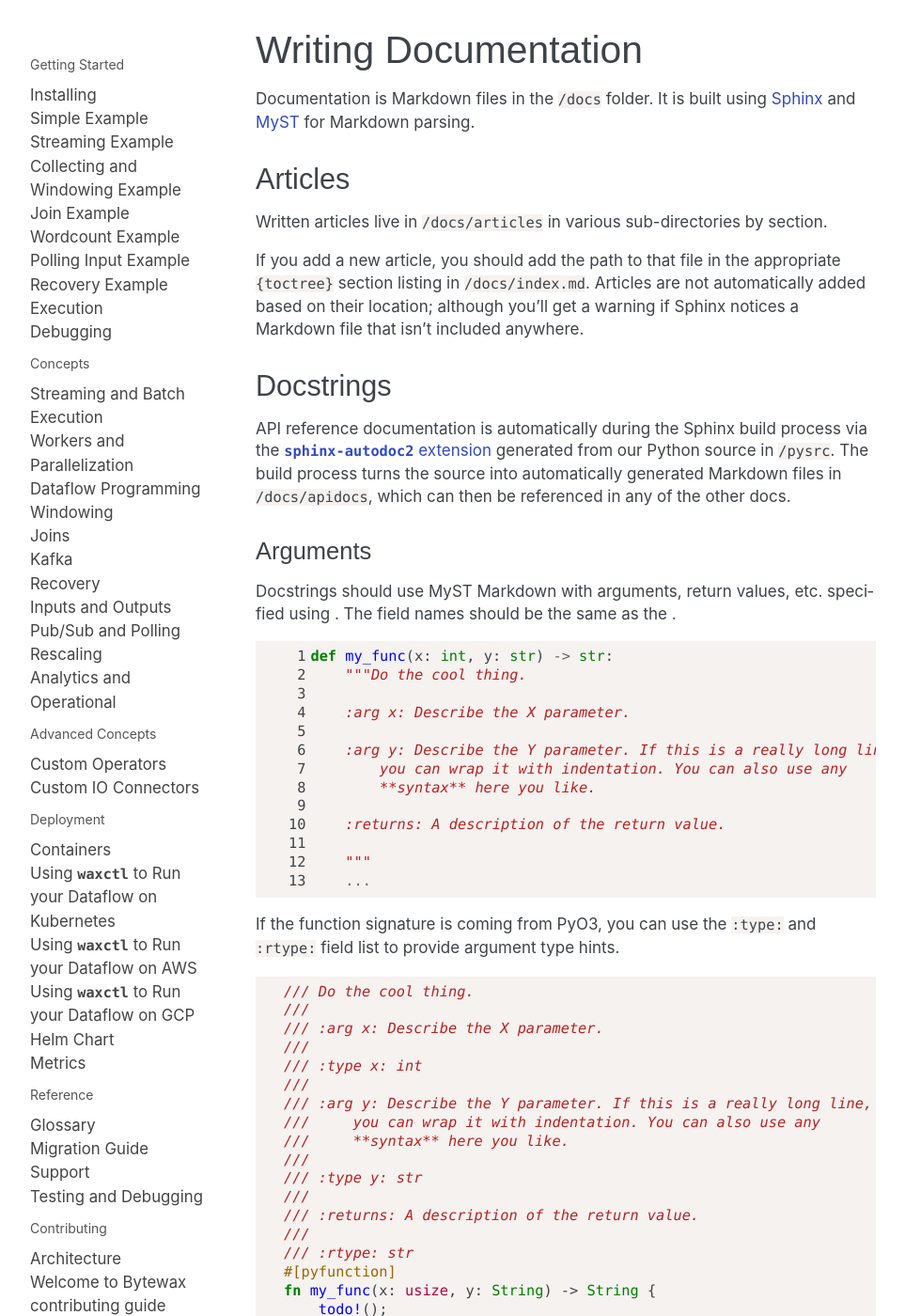
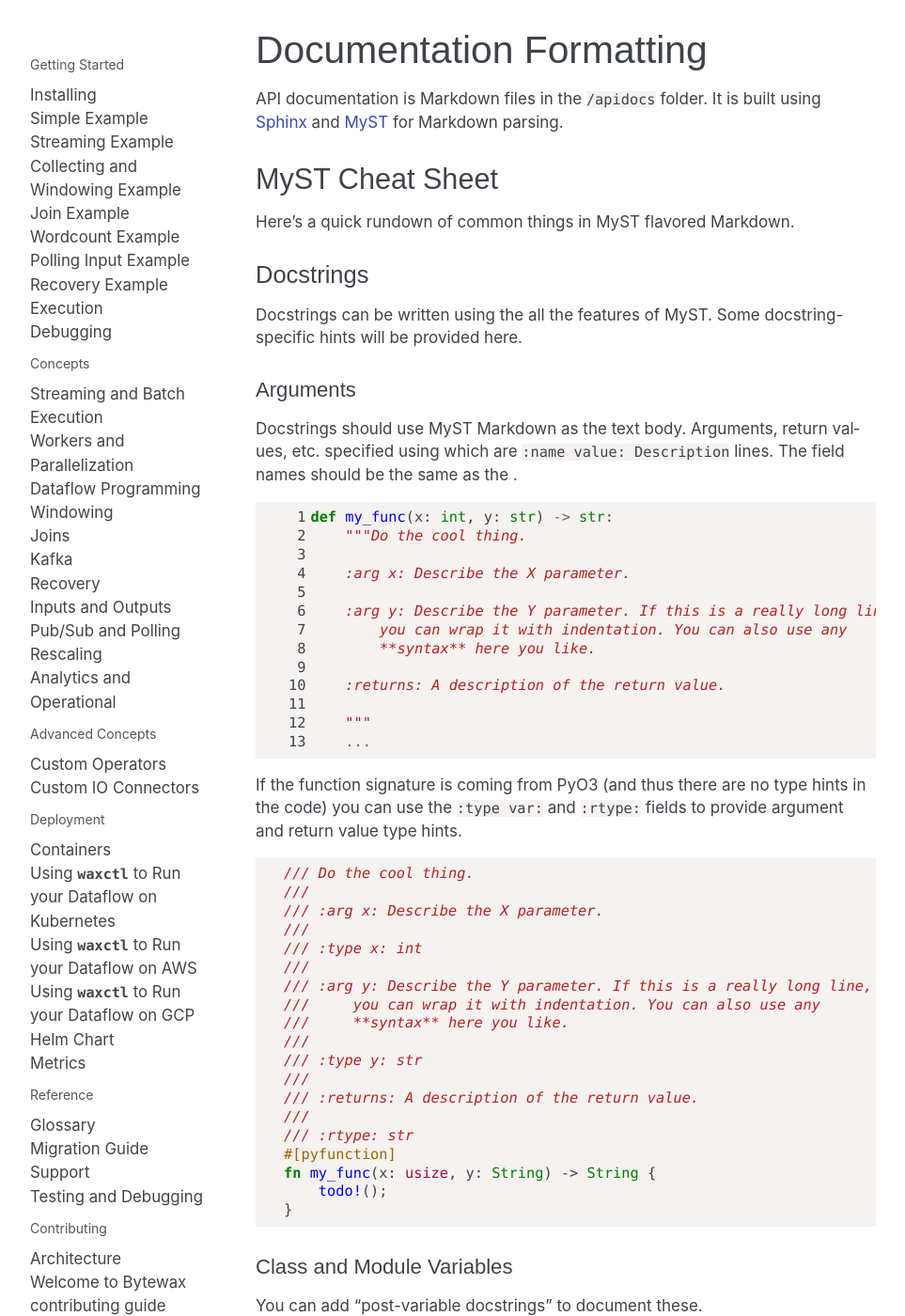
Before and after one commit to bytewax/bytewax, a Sphinx documentation site: the page built from docs/articles/contributing/writing-docs.md, in a window 1280 px wide and 1400 px high. Shown: the whole window at 94% size, without its empty margins (148-1111 px from the left). Built offline with Sphinx 7.4.7, drawn with Linux system fonts in a browser that asks for light colours; pages that are not in the unit, such as notebooks, are missing from menus; some of the changed text lies outside the part shown.

Commit message:
Merges new writing docs

`````diff
--- a/docs/articles/contributing/writing-docs.md
+++ b/docs/articles/contributing/writing-docs.md
@@ -1,36 +1,25 @@
-# Writing Documentation
+# Documentation Formatting
 
-Documentation is Markdown files in the `/docs` folder. It is built
-using [Sphinx](https://www.sphinx-doc.org/en/master/) and
+API documentation is Markdown files in the `/apidocs` folder. It is
+built using [Sphinx](https://www.sphinx-doc.org/en/master/) and
 [MyST](https://myst-parser.readthedocs.io/en/latest/index.html) for
 Markdown parsing.
 
-## Articles
+## MyST Cheat Sheet
 
-Written articles live in `/docs/articles` in various sub-directories
-by section.
+Here's a quick rundown of common things in MyST flavored Markdown.
 
-If you add a new article, you should add the path to that file in the
-appropriate `{toctree}` section listing in `/docs/index.md`. Articles
-are not automatically added based on their location; although you'll
-get a warning if Sphinx notices a Markdown file that isn't included
-anywhere.
+### Docstrings
 
-## Docstrings
+Docstrings can be written using the all the features of MyST. Some
+docstring-specific hints will be provided here.
 
-API reference documentation is automatically during the Sphinx build
-process via the [`sphinx-autodoc2`
-extension](https://sphinx-autodoc2.readthedocs.io/en/latest/index.html)
-generated from our Python source in `/pysrc`. The build process turns
-the source into automatically generated Markdown files in
-`/docs/apidocs`, which can then be referenced in any of the other
-docs.
+#### Arguments
 
-### Arguments
-
-Docstrings should use MyST Markdown with arguments, return values,
-etc. specified using [MyST field lists](inv:myst#syntax/fieldlists).
-The field names should be the same as the
+Docstrings should use MyST Markdown as the text body. Arguments,
+return values, etc. specified using [MyST field
+lists](inv:myst#syntax/fieldlists) which are `:name value:
+Description` lines. The field names should be the same as the
 [Sphinx](inv:sphinx#info-field-lists).
 
 ```python
@@ -49,8 +38,9 @@ def my_func(x: int, y: str) -> str:
     ...
 ```
 
-If the function signature is coming from PyO3, you can use the
-`:type:` and `:rtype:` field list to provide argument type hints.
+If the function signature is coming from PyO3 (and thus there are no
+type hints in the code) you can use the `:type var:` and `:rtype:`
+fields to provide argument and return value type hints.
 
 ```rust
 /// Do the cool thing.
@@ -74,7 +64,7 @@ fn my_func(x: usize, y: String) -> String {
 }
 ```
 
-### Class and Module Variables
+#### Class and Module Variables
 
 You can add "post-variable docstrings" to document these.
 
@@ -96,13 +86,13 @@ class Container:
     """This is the docstring for this other attribute."""
 ```
 
-## Cross References
+### Cross References
 
 See [MyST's documentation on cross
 referencing](inv:myst#syntax/cross-referencing) for all the ways this
 can work. I'll give a quick summary here.
 
-### Other Markdown Files
+#### Other Markdown Files
 
 To link to an entire article you can use normal Markdown link syntax
 with a path to the Markdown file. The path can be relative or
@@ -128,7 +118,7 @@ Appears as:
 > Read about <project:/articles/concepts/recovery.md>
 
 (xref-specific-section)=
-### A Specific Section
+#### A Specific Section
 
 The system does not automatically generate xref links for headings.
 You can manually add a reference name to any heading via the
@@ -176,7 +166,7 @@ Instead make an explicit reference target with `(ref-name)=`.
 
 :::
 
-### API Docs
+#### API Docs
 
 To link to a symbol in the Bytewax library, use the full dotted path
 to it surrounded by `` ` `` and proceeded by `{py:obj}`.
@@ -201,7 +191,9 @@ Appears as:
 
 > This operator returns a {py:obj}`~bytewax.dataflow.Stream`.
 
-## Example Code
+### Example Code
+
+Use backtick code blocks with the `python` language type.
 
 ````markdown
 ```python
@@ -209,7 +201,7 @@ flow = Dataflow()
 ```
 ````
 
-## Shell Sessions
+### Shell Sessions
 
 Use the language type `console` (instead of `bash`), and start
 commands you run with `$` to get proper highlighting.
@@ -227,3 +219,106 @@ Appears as:
 > $ waxctl list
 > output here
 > ```
+
+### Mermaid Diagrams
+
+We have install the Sphinx
+[`sphinxcontrib-mermaid`](https://sphinxcontrib-mermaid-demo.readthedocs.io/en/latest/)
+plugin which allows you to use `mermaid` as a code block language
+name.
+
+````markdown
+```mermaid
+graph TD
+
+I1[Kafka Consumer `users`] --> D1[Users Deserializer] --> K1[Key on User ID]
+I2[Kafka Consumer `transactions`] --> D2[Transactions Deserializer] --> K2[Key on User ID]
+
+K1 & K2 --> J1[Join on User ID] --> V[Validator] --> S[Enriched Serializer] --> O1[Kafka Producer `enriched_txns`]
+V --> O2[Kafka Producer `enriched_txns_dead_letter_queue`]
+```
+````
+
+Appears as:
+
+```mermaid
+graph TD
+
+I1[Kafka Consumer `users`] --> D1[Users Deserializer] --> K1[Key on User ID]
+I2[Kafka Consumer `transactions`] --> D2[Transactions Deserializer] --> K2[Key on User ID]
+
+K1 & K2 --> J1[Join on User ID] --> V[Validator] --> S[Enriched Serializer] --> O1[Kafka Producer `enriched_txns`]
+V --> O2[Kafka Producer `enriched_txns_dead_letter_queue`]
+```
+
+## Build Process
+
+API reference documentation is automatically during the Sphinx build
+process via the [`sphinx-autodoc2`
+extension](https://sphinx-autodoc2.readthedocs.io/en/latest/index.html)
+generated from our Python source in `/pysrc`. The build process turns
+the source into automatically generated Markdown files in
+`/apidocs/api`, which are then passed through the Sphinx builder.
+
+The built HTML files are put in `/apidocs/html`. This is what should
+be served.
+
+### Pipenv
+
+I have setup [`pipenv`](https://pipenv.pypa.io/en/latest/) as the way
+to manage the blessed environment for building documentation because
+it supports creating reproducible environments. It lets you pin a
+specific version of the Python interpreter and all packages. These are
+saved via `/apidocs/Pipfile` and `/apidocs/Pipfile.lock`.
+
+You should install the latest version of `pipenv` globally and it will
+use the lockfile in the current directory. It won't affect any other
+Python environment tooling.
+
+```console
+$ pip install pipenv
+```
+
+`pipenv` will automatically use
+[`pyenv`](https://github.com/pyenv/pyenv) to install the correct
+version of the Python interpreter to make things consistent.
+
+You should use the two build scripts below which automatically setup
+`pipenv` for you.
+
+### Auto Builder
+
+The quickest way to iterate on your docs is to run the
+`./autobuild.sh` script from the `/apidocs` directory.
+
+```console
+$ cd apidocs
+$ ./autobuild.sh
+Creating a virtualenv for this project...
+...
+All dependencies are now up-to-date!
+...
+Running Sphinx v7.2.6
+...
+[I 240124 12:03:11 server:335] Serving on http://127.0.0.1:8000
+```
+
+This starts a web server on <http://localhost:8000/> with the built
+docs and will watch the source files and rebuild on any change.
+
+### Committing Changes
+
+Before a release, the updated docs should be committed into the repo.
+Use the `./build.sh` script run from the `/apidocs` directory.
+
+```console
+$ cd apidocs
+$ ./build.sh
+```
+
+Then commit the updated `/apidocs/html` directory.
+
+```console
+$ git add html
+$ git commit
+```
--- a/docs/writing-docs.md
+++ /dev/null
@@ -1,253 +0,0 @@
----
-orphan: true
----
-# Writing API Documentation
-
-API documentation is Markdown files in the `/apidocs` folder. It is
-built using [Sphinx](https://www.sphinx-doc.org/en/master/) and
-[MyST](https://myst-parser.readthedocs.io/en/latest/index.html) for
-Markdown parsing.
-
-## MyST Cheat Sheet
-
-Here's a quick rundown of common things in MyST flavored Markdown.
-
-### Docstrings
-
-Docstrings can be written using the all the features of MyST. Some
-docstring-specific hints will be provided here.
-
-#### Arguments
-
-Docstrings should use MyST Markdown as the text body. Arguments,
-return values, etc. specified using [MyST field
-lists](inv:myst#syntax/fieldlists) which are `:name value:
-Description` lines. The field names should be the same as the
-[Sphinx](inv:sphinx#info-field-lists).
-
-```python
-def my_func(x: int, y: str) -> str:
-    """Do the cool thing.
-
-    :arg x: Describe the X parameter.
-
-    :arg y: Describe the Y parameter. If this is a really long line,
-        you can wrap it with indentation. You can also use any
-        **syntax** here you like.
-
-    :returns: A description of the return value.
-
-    """
-    ...
-```
-
-If the function signature is coming from PyO3 (and thus there are no
-type hints in the code) you can use the `:type var:` and `:rtype:`
-fields to provide argument and return value type hints.
-
-```rust
-/// Do the cool thing.
-///
-/// :arg x: Describe the X parameter.
-///
-/// :type x: int
-///
-/// :arg y: Describe the Y parameter. If this is a really long line,
-///     you can wrap it with indentation. You can also use any
-///     **syntax** here you like.
-///
-/// :type y: str
-///
-/// :returns: A description of the return value.
-///
-/// :rtype: str
-#[pyfunction]
-fn my_func(x: usize, y: String) -> String {
-    todo!();
-}
-```
-
-#### Class and Module Variables
-
-You can add "post-variable docstrings" to document these.
-
-```python
-from dataclasses import dataclass
-from typing import TypeVar
-
-
-X = TypeVar("X")
-"""Type of a cool thing."""
-
-
-@dataclass
-class Container:
-    x: int
-    """This is the docstring for this attribute."""
-
-    y: str
-    """This is the docstring for this other attribute."""
-```
-
-### Cross References
-
-See [MyST's documentation on cross
-referencing](inv:myst#syntax/cross-referencing) for all the ways this
-can work. I'll give a quick summary here.
-
-#### API Docs
-
-To link to a symbol in the Bytewax library, use the full dotted path
-to it surrounded by `` ` `` and proceeded by `{py:obj}`.
-
-```markdown
-This operator returns a {py:obj}`bytewax.dataflow.Stream`.
-```
-
-Appears as:
-
-> This operator returns a {py:obj}`bytewax.dataflow.Stream`.
-
-You should always use the full dotted path to reference a name, but if
-you don't want it to appear as a full dotted path because of the
-context of the surrounding text, prefix the path with `~`.
-
-```markdown
-This operator returns a {py:obj}`~bytewax.dataflow.Stream`.
-```
-
-Appears as:
-
-> This operator returns a {py:obj}`~bytewax.dataflow.Stream`.
-
-### Example Code
-
-Use backtick code blocks with the `python` language type.
-
-````markdown
-```python
-flow = Dataflow()
-```
-````
-
-### Shell Sessions
-
-Use the language type `console` (instead of `bash`), and start
-commands you run with `$` to get proper highlighting.
-
-````markdown
-```console
-$ waxctl list
-output here
-```
-````
-
-Appears as:
-
-> ```console
-> $ waxctl list
-> output here
-> ```
-
-### Mermaid Diagrams
-
-We have install the Sphinx
-[`sphinxcontrib-mermaid`](https://sphinxcontrib-mermaid-demo.readthedocs.io/en/latest/)
-plugin which allows you to use `mermaid` as a code block language
-name.
-
-````markdown
-```mermaid
-graph TD
-
-I1[Kafka Consumer `users`] --> D1[Users Deserializer] --> K1[Key on User ID]
-I2[Kafka Consumer `transactions`] --> D2[Transactions Deserializer] --> K2[Key on User ID]
-
-K1 & K2 --> J1[Join on User ID] --> V[Validator] --> S[Enriched Serializer] --> O1[Kafka Producer `enriched_txns`]
-V --> O2[Kafka Producer `enriched_txns_dead_letter_queue`]
-```
-````
-
-Appears as:
-
-```mermaid
-graph TD
-
-I1[Kafka Consumer `users`] --> D1[Users Deserializer] --> K1[Key on User ID]
-I2[Kafka Consumer `transactions`] --> D2[Transactions Deserializer] --> K2[Key on User ID]
-
-K1 & K2 --> J1[Join on User ID] --> V[Validator] --> S[Enriched Serializer] --> O1[Kafka Producer `enriched_txns`]
-V --> O2[Kafka Producer `enriched_txns_dead_letter_queue`]
-```
-
-## Build Process
-
-API reference documentation is automatically during the Sphinx build
-process via the [`sphinx-autodoc2`
-extension](https://sphinx-autodoc2.readthedocs.io/en/latest/index.html)
-generated from our Python source in `/pysrc`. The build process turns
-the source into automatically generated Markdown files in
-`/apidocs/api`, which are then passed through the Sphinx builder.
-
-The built HTML files are put in `/apidocs/html`. This is what should
-be served.
-
-### Pipenv
-
-I have setup [`pipenv`](https://pipenv.pypa.io/en/latest/) as the way
-to manage the blessed environment for building documentation because
-it supports creating reproducible environments. It lets you pin a
-specific version of the Python interpreter and all packages. These are
-saved via `/apidocs/Pipfile` and `/apidocs/Pipfile.lock`.
-
-You should install the latest version of `pipenv` globally and it will
-use the lockfile in the current directory. It won't affect any other
-Python environment tooling.
-
-```console
-$ pip install pipenv
-```
-
-`pipenv` will automatically use
-[`pyenv`](https://github.com/pyenv/pyenv) to install the correct
-version of the Python interpreter to make things consistent.
-
-You should use the two build scripts below which automatically setup
-`pipenv` for you.
-
-### Auto Builder
-
-The quickest way to iterate on your docs is to run the
-`./autobuild.sh` script from the `/apidocs` directory.
-
-```console
-$ cd apidocs
-$ ./autobuild.sh
-Creating a virtualenv for this project...
-...
-All dependencies are now up-to-date!
-...
-Running Sphinx v7.2.6
-...
-[I 240124 12:03:11 server:335] Serving on http://127.0.0.1:8000
-```
-
-This starts a web server on <http://localhost:8000/> with the built
-docs and will watch the source files and rebuild on any change.
-
-### Committing Changes
-
-Before a release, the updated docs should be committed into the repo.
-Use the `./build.sh` script run from the `/apidocs` directory.
-
-```console
-$ cd apidocs
-$ ./build.sh
-```
-
-Then commit the updated `/apidocs/html` directory.
-
-```console
-$ git add html
-$ git commit
-```
`````
